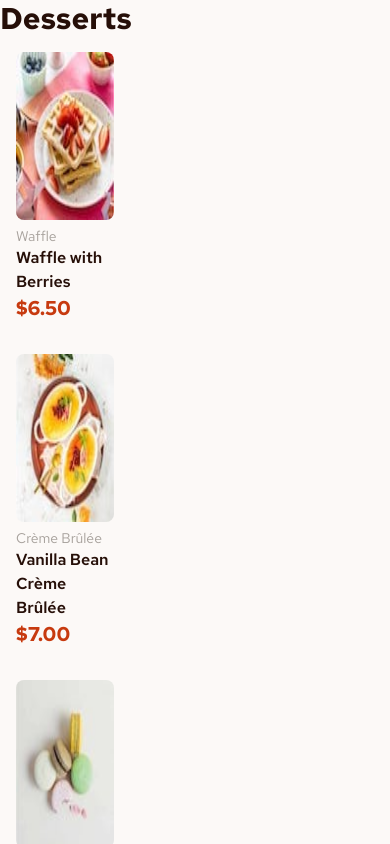
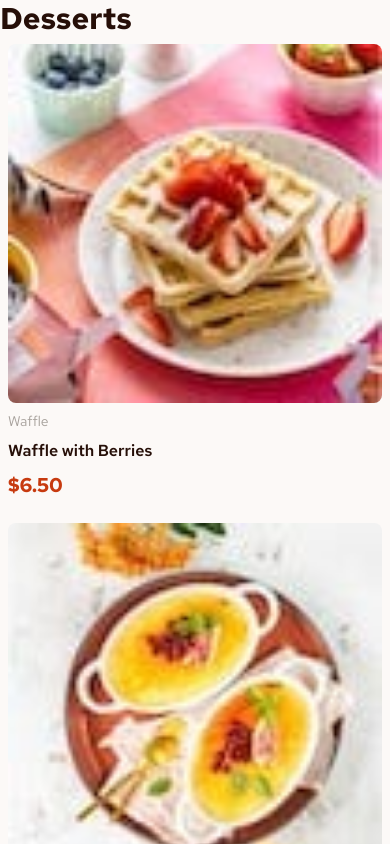
Before and after one commit to jawad-mwadama/product-list-with-cart, a React (Vite) app: page / in a window 390 px wide. Shown: the top 844 px of the page. Built offline with nearby package versions, Linux system fonts and the light colour scheme.

Commit message:
fixed the responsive issue

```diff
--- a/src/Features/Menu/Menu.tsx
+++ b/src/Features/Menu/Menu.tsx
@@ -1,4 +1,4 @@
-import React from 'react';
+/* React import not required with the automatic JSX runtime */
 import data from '../../data/data.json';
 
 import MenuItem from './MenuItem';
@@ -19,7 +19,7 @@ const menuData: DessertItem[] = data as DessertItem[];
 
 function Menu() {
   return (
-    <div>
+    <div className="grid grid-cols-1 gap-2 sm:grid-cols-2 lg:grid-cols-3">
       {menuData.map((dessertData) => (
         <MenuItem key={dessertData.name} dessertData={dessertData} />
       ))}
--- a/src/Features/Menu/MenuItem.tsx
+++ b/src/Features/Menu/MenuItem.tsx
@@ -1,4 +1,4 @@
-import React from 'react';
+/* React import not required with the automatic JSX runtime */
 
 interface MenuItemProps {
   dessertData: {
@@ -18,8 +18,7 @@ function MenuItem({ dessertData }: MenuItemProps) {
   const { thumbnail, mobile, tablet, desktop } = dessertData.image;
 
   return (
-    <div className="flex font-redHat">
-      <div className="w-1/3 p-4">
+    <div className="flex flex-col gap-2 p-2 font-redHat">
       <picture>
         {/* desktop */}
         <source media="(min-width:1024px)" srcSet={desktop} />
@@ -31,16 +30,15 @@ function MenuItem({ dessertData }: MenuItemProps) {
         <img
           src={thumbnail}
           alt={dessertData.name}
-            className="h-42 rounded-lg hover:border-2 hover:border-red"
+          className="h-auto w-full rounded-lg hover:border-2 hover:border-red"
         />
       </picture>
 
-        <p className="pt-1.5 text-sm text-stone-400">{dessertData.category}</p>
-        <h2 className="f font-semibold text-rose-900">{dessertData.name}</h2>
+      <p className="text-sm text-stone-400">{dessertData.category}</p>
+      <h2 className="font-semibold text-rose-900">{dessertData.name}</h2>
       <span className="text-xl font-bold text-red">
         ${dessertData.price.toFixed(2)}
       </span>
-      </div>
     </div>
   );
 }
```
Lines whose indentation alone changed are shown as unchanged.
